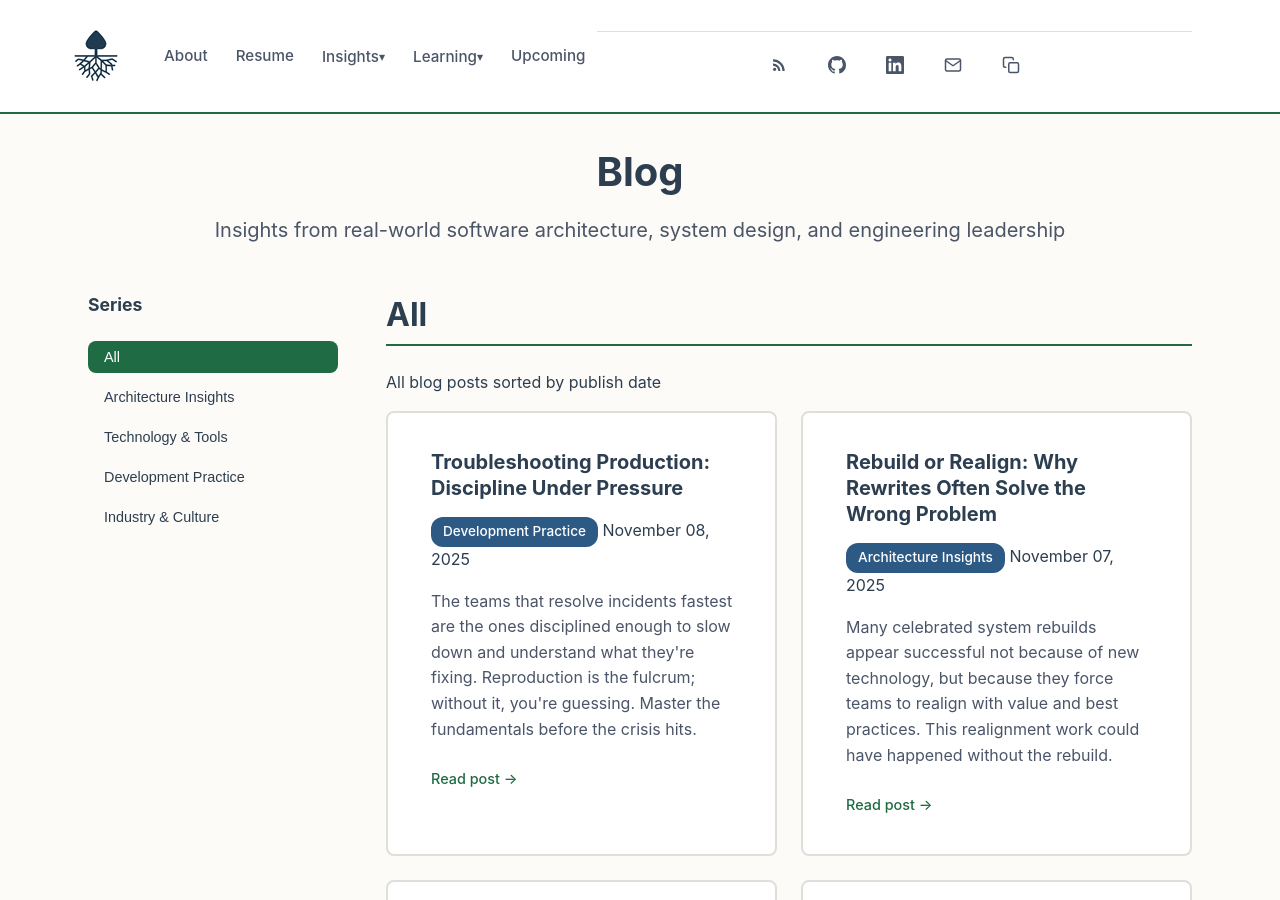
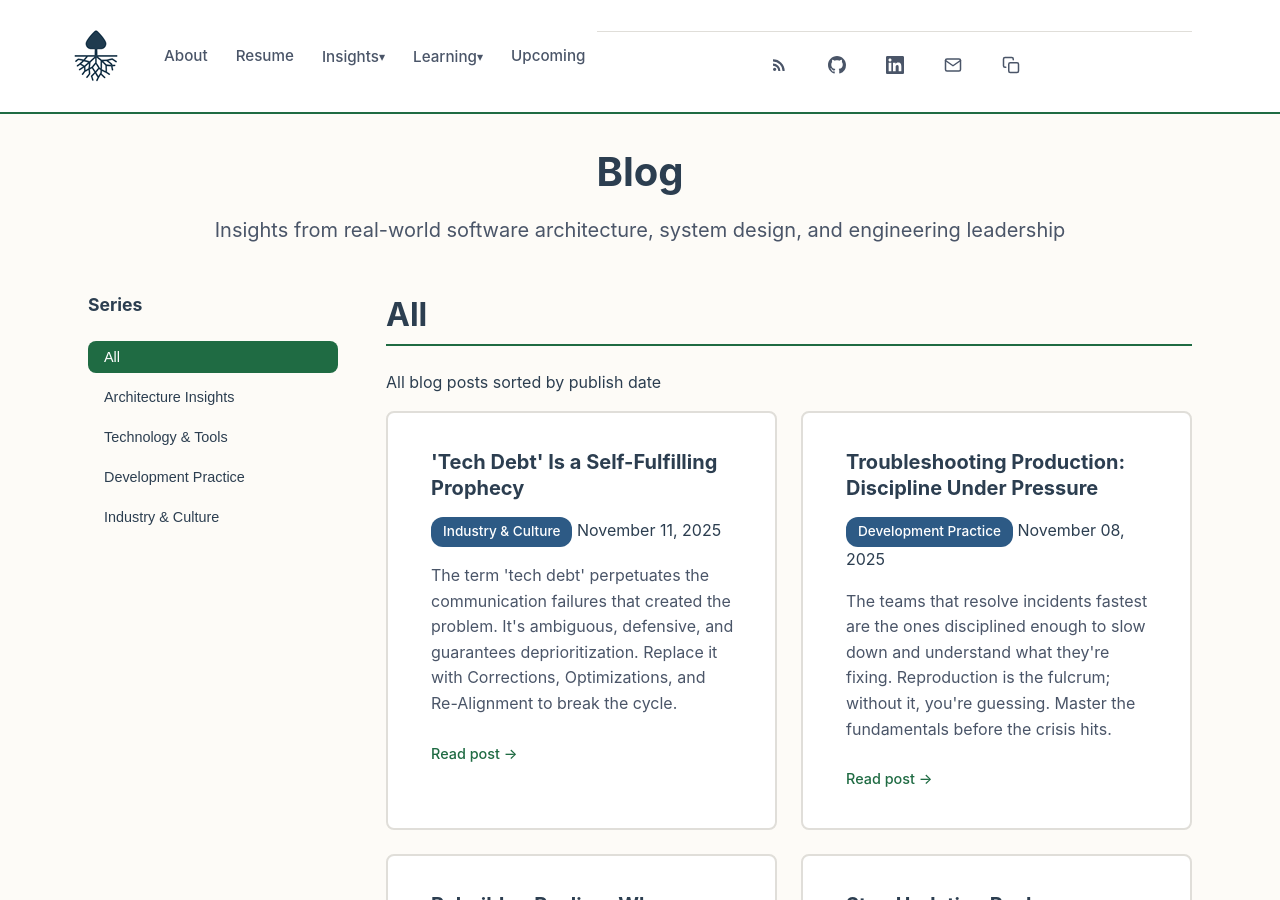
Before and after one commit to stevenstuartm/stevenstuartm.github.io, a Jekyll site: the page built from pages/blog.md, in a window 1280 px wide and 900 px high. Built offline with Jekyll 4.4.1, drawn with Linux system fonts in a browser that asks for light colours; part of the change alters nothing that is shown.

Commit message:
adding the tech debt blog post

```diff
--- /dev/null
+++ b/_posts/2025-11-11-tech-debt-is-a-self-fulfilling-prophecy.md
@@ -0,0 +1,135 @@
+---
+layout: post
+title: "'Tech Debt' Is a Self-Fulfilling Prophecy"
+date: 2025-11-11
+description: "The term 'tech debt' perpetuates the communication failures that created the problem. It's ambiguous, defensive, and guarantees deprioritization. Replace it with Corrections, Optimizations, and Re-Alignment to break the cycle."
+series: "Industry & Culture"
+tags: [architecture, communication, technical-debt, leadership]
+---
+
+Not all tech debt is equal, but devs know the real pain that it causes and how it can stifle development and the longevity of an organization. Yet, what might be obvious to devs is rarely obvious to leaders and stakeholders.
+
+When developers tell stakeholders "we need to pay down tech debt," stakeholders hear "we want to spend time fixing our own mistakes instead of delivering features." The term positions engineering work as backward-looking cleanup rather than forward-looking value creation. It's defensive, ambiguous, and the work stays deprioritized forever.
+
+The real problem runs deeper. "Tech debt" is a self-fulfilling prophecy. The term itself reinforces the communication gap that often creates the problem in the first place.
+
+Poor communication between developers and stakeholders leads to decisions made under unclear constraints. Those decisions create consequences that need to be addressed. Developers label those consequences "tech debt" and communicate it back using the same ineffective language. Stakeholders don't understand or prioritize the work. The problem festers, communication deteriorates further, and the cycle repeats. If you couldn't communicate effectively enough to prevent the problem, using the same ineffective communication pattern to solve it guarantees failure.
+
+## Why "Tech Debt" Guarantees the Problem It Describes
+
+The metaphor itself creates the outcome everyone complains about. The term fails because of how it shapes thinking and behavior.
+
+**Ambiguity masks intent.** When someone says "tech debt," what do they actually mean? Intentional tradeoffs made under time constraints? Unanticipated consequences of reasonable decisions? Outright mistakes? Code that worked fine but is now outdated due to evolving requirements? Without specificity, the term becomes meaningless. It conflates deliberate strategy with failure, making it impossible to have productive conversations about what to do next.
+
+**The vague metaphor obscures actual costs and consequences.** Real financial debt has clear terms: borrow $100K at 5% interest, pay it back over 5 years. "Tech debt" has no such clarity. What's the interest rate? When is it due? What happens if we don't pay it? The metaphor lets everyone avoid confronting actual costs and timelines. Without clear costs, there's no urgency. Without clear consequences, there's no accountability. Stakeholders hear "the code is messy" and think "so what?" They don't hear "we're losing $50K per month in support costs, and we can't ship the feature roadmap because every change breaks three other things."
+
+**Debt implies inevitability.** "We'll always accumulate some debt, that's just how software works." This defeatist framing makes people accept poor decisions as unavoidable rather than asking "why are we making decisions without enough information?" The term normalizes dysfunction instead of demanding clarity.
+
+**Debt frames it as engineering's problem.** When you say "we have debt to pay down," stakeholders hear "you made a mess, you clean it up." It doesn't invite collaborative problem-solving. It creates an adversarial dynamic where engineering owns the problem and stakeholders reluctantly allocate time to "let them fix their mistakes." The term prevents shared ownership.
+
+**Missing architectural context creates assumption of incompetence.** When architectural decision records don't exist, future teams assume incompetence rather than recognizing intentional tradeoffs. The original context disappears: why this approach was chosen, what constraints existed at the time, what the intended evolution path was. Without that clarity, the current team either blindly perpetuates a bad pattern because they don't understand the original intent, or rewrites everything because they assume the previous team didn't know what they were doing. Both outcomes are expensive.
+
+If the architect had documented "We chose NoSQL here because we needed to ship in 3 months with the team we had. The long-term design uses relational storage; we've isolated this behind an interface so we can swap it later without touching business logic," the team has a roadmap instead of a mystery.
+
+The architect becomes the translator between constraints, decisions, and evolution paths. Without that translation, the cycle repeats. Poor communication creates problems, vague language prevents fixes, and the gap widens.
+
+The fact that "tech debt" is ubiquitous in the industry and yet rarely gets prioritized proves the point. The term itself guarantees the outcome. It's a communication failure masquerading as a technical problem.
+
+## An Alternative: Categories That Communicate Impact
+
+Developers can keep using "tech debt" internally as shorthand within engineering teams. When talking to product owners and stakeholders, consider retiring the term entirely.
+
+One approach is to categorize work by business impact using three categories: **Corrections**, **Optimizations**, and **Re-Alignments**.
+
+### Corrections: Problems Causing Harm Now
+
+**What it is**: Mistakes, tradeoffs, or outdated decisions actively harming the business right now.
+
+**Examples**:
+- Security vulnerabilities exposing customer data
+- Bugs causing support escalations or customer churn
+- Reliability issues causing downtime or SLA violations
+
+**Why this works**: Stakeholders already understand bugs and security problems. These are obviously worth fixing because they're causing measurable harm today.
+
+**Language to use**:
+- "We have a security vulnerability that exposes customer payment data. The fix takes 2 weeks."
+- "This bug is costing us $30K per month in support escalations. Fixing it unblocks the support team."
+- "The authentication service has 99.5% uptime. Our SLA guarantees 99.9%. The gap creates $100K annual credit exposure. Fixing the root cause takes 3 weeks and eliminates the SLA risk."
+
+Corrections communicate urgency. The business is being hurt now, and addressing it stops the bleeding.
+
+### Optimizations: Improving Efficiency and Cost
+
+**What it is**: Mistakes, tradeoffs, or outdated decisions affecting cost, performance, or efficiency.
+
+**Examples**:
+- Database queries causing slow page loads (affecting conversion rates)
+- Infrastructure configuration costing more than necessary (budget impact)
+- Manual deployment process taking hours per release (velocity impact)
+- Inefficient algorithms causing excessive cloud compute costs
+
+**Why this works**: Stakeholders understand optimization as improving what exists. It's not "paying debt," it's "increasing margin" or "improving user experience."
+
+**Language to use**:
+- "Our cloud costs are $50K per month. A 3-week optimization brings that to $20K per month—$360K annual savings."
+- "Checkout page loads in 8 seconds. Optimizing to 2 seconds increases conversion by 15% based on industry benchmarks. The work takes 4 weeks and projects to $500K additional annual revenue."
+- "Automating deployments cuts release time from 4 hours to 15 minutes, letting us ship features faster. The automation work takes 2 weeks and doubles deployment frequency."
+
+Optimizations communicate efficiency gains. The business improves margins, performance, or velocity with measurable ROI.
+
+### Re-Alignments: Unlocking Future Capabilities
+
+**What it is**: Mistakes, tradeoffs, or outdated decisions that, when fixed, unblock new features, integrations, or business capabilities.
+
+**Examples**:
+- Monolithic architecture preventing independent team scaling
+- API design preventing mobile app development
+- Data model preventing real-time analytics feature
+- Vendor lock-in preventing multi-cloud strategy
+- Legacy authentication system preventing enterprise SSO integrations
+
+**Why this works**: Stakeholders understand opportunity cost. If the current architecture blocks a $2M revenue opportunity, fixing it isn't "paying debt"—it's "unlocking growth."
+
+**Language to use**:
+- "We can't build the mobile app until we redesign the API. The redesign takes 6 weeks and unblocks a $2M annual opportunity."
+- "Our current data model prevents real-time dashboards (top customer request). Re-aligning the schema takes 4 weeks and delivers the feature."
+- "The monolith prevents us from scaling the checkout team independently. Splitting it out takes 8 weeks and doubles that team's velocity."
+- "Moving to OAuth 2.0 unblocks enterprise SSO integrations. The $500K deal waiting on this capability closes once we deliver it. The migration takes 5 weeks."
+
+Re-Alignment communicates strategic value. The business unlocks capabilities that enable growth, close deals, or meet customer demands.
+
+## The Shift in Framing
+
+The difference between "tech debt" and the alternative framework is the difference between defensive justification and strategic investment. When you say "we have tech debt that needs to be paid down" or "we need to slow down feature delivery to clean things up," you're asking stakeholders to accept past mistakes and fund backward-looking cleanup. When you say "we can save $360K annually with a 3-week optimization" or "we can unlock $2M in revenue by redesigning the API," you're presenting forward-looking opportunities with clear ROI. Stakeholders invest in opportunities. They resist paying for past mistakes.
+
+## Preventing the Problem: The Architect's Proactive Role
+
+The alternative framework addresses existing problems, but architects can prevent much of the problem from forming in the first place. This requires proactive communication, mentoring, and governance.
+
+**Communicate business value from the start.** When proposing architectural decisions, lead with business impact rather than technical elegance. Instead of "we should use microservices because they provide better separation of concerns," say "microservices let us scale the checkout team independently, which doubles their velocity and unblocks the mobile payment feature." Train developers to think and communicate this way. The habit of translating technical decisions into business value prevents the communication gap that creates the prophecy.
+
+**Mentor developers on effective stakeholder communication.** Developers often communicate poorly with stakeholders because no one taught them how. Show them the difference between "we need to refactor the payment module" and "the current payment module blocks PCI compliance certification. Re-architecting it takes 4 weeks and eliminates the $200K compliance risk." This isn't just about vocabulary; it's about thinking in terms of stakeholder priorities.
+
+**Implement governance that enforces quality standards.** Code reviews, architecture reviews, and automated quality gates prevent low-quality implementations from accumulating. When a pull request lacks tests, violates established patterns, or introduces tight coupling, governance catches it before it becomes a problem. This isn't bureaucracy; it's preventing technical problems from forming in the first place. The communication problem here is that teams often skip these standards under pressure, then later label the accumulated mess "tech debt" and ask for time to fix it. Enforce the standards at every increment, and the problem never accumulates.
+
+**Use Architectural Decision Records to prevent context loss.** Much of what becomes "tech debt" starts as reasonable decisions made under real constraints. The problem isn't the decision; it's the missing context about why it was made and how it should evolve. Without that context, future teams assume incompetence. The adversarial dynamic forms, and the self-fulfilling prophecy begins.
+
+Document the context (what problem, what constraints), the decision (what approach), and the consequences (what you gain, what you defer, when and how to revisit). When future teams understand why an approach was chosen and what the intended evolution path is, they have a roadmap instead of a mystery. No one assumes incompetence, and the communication gap never forms.
+
+When you're forced into a corner because of time constraints or leadership overrides, the ADR becomes even more critical. Document the constraint, the tradeoff, and the intended evolution. This clarity prevents short-term shortcuts from becoming long-term disasters and turns non-ideal implementations into pivot points for future improvement rather than permanent technical anchors.
+
+## Breaking the Cycle
+
+The self-fulfilling prophecy persists because both sides perpetuate it. Developers use vague language, stakeholders ignore vague requests, and the cycle continues.
+
+Consider breaking it by being the solution:
+- **Replace "tech debt" with Corrections, Optimizations, and Re-Alignments** when talking to stakeholders
+- **Communicate business value from the start** in architectural proposals and decisions
+- **Mentor developers** on translating technical concerns into stakeholder priorities
+- **Enforce quality standards at every increment** through code reviews, architecture reviews, and quality gates
+- **Document decisions with ADRs** so context doesn't disappear and future teams have roadmaps
+
+These approaches share a common thread: they demand clear communication upfront. The alternative framework forces you to articulate impact and quantify value. Mentoring spreads that practice across teams. Governance prevents quality problems from accumulating. ADRs preserve context so future teams understand decisions. When communication happens at every level, the gap that creates the prophecy never forms.
+
+These aren't debts to be paid. They're opportunities for value. The term guarantees the problem. Consider replacing it.
--- a/assets/data/blog_series_config.json
+++ b/assets/data/blog_series_config.json
@@ -44,6 +44,7 @@
     "Industry & Culture": {
       "description": "Perspectives on hiring practices, leadership, and industry trends",
       "posts": [
+        "2025-11-11-tech-debt-is-a-self-fulfilling-prophecy.md",
         "2025-10-23-the-agile-masquerade.md",
         "2025-10-11-leadership-failures-disguised-as-empowerment.md",
         "2025-10-10-build-slow-to-go-fast.md",
```
